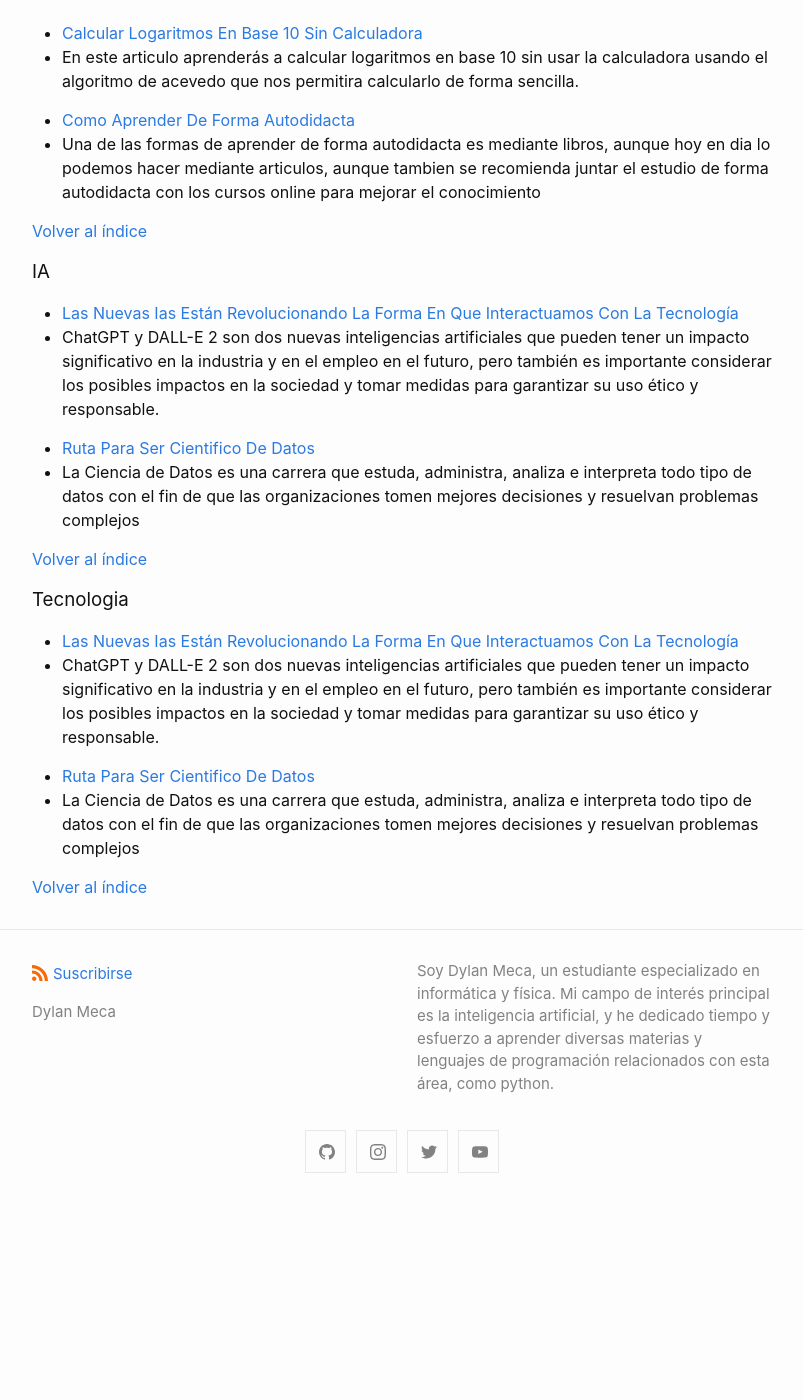
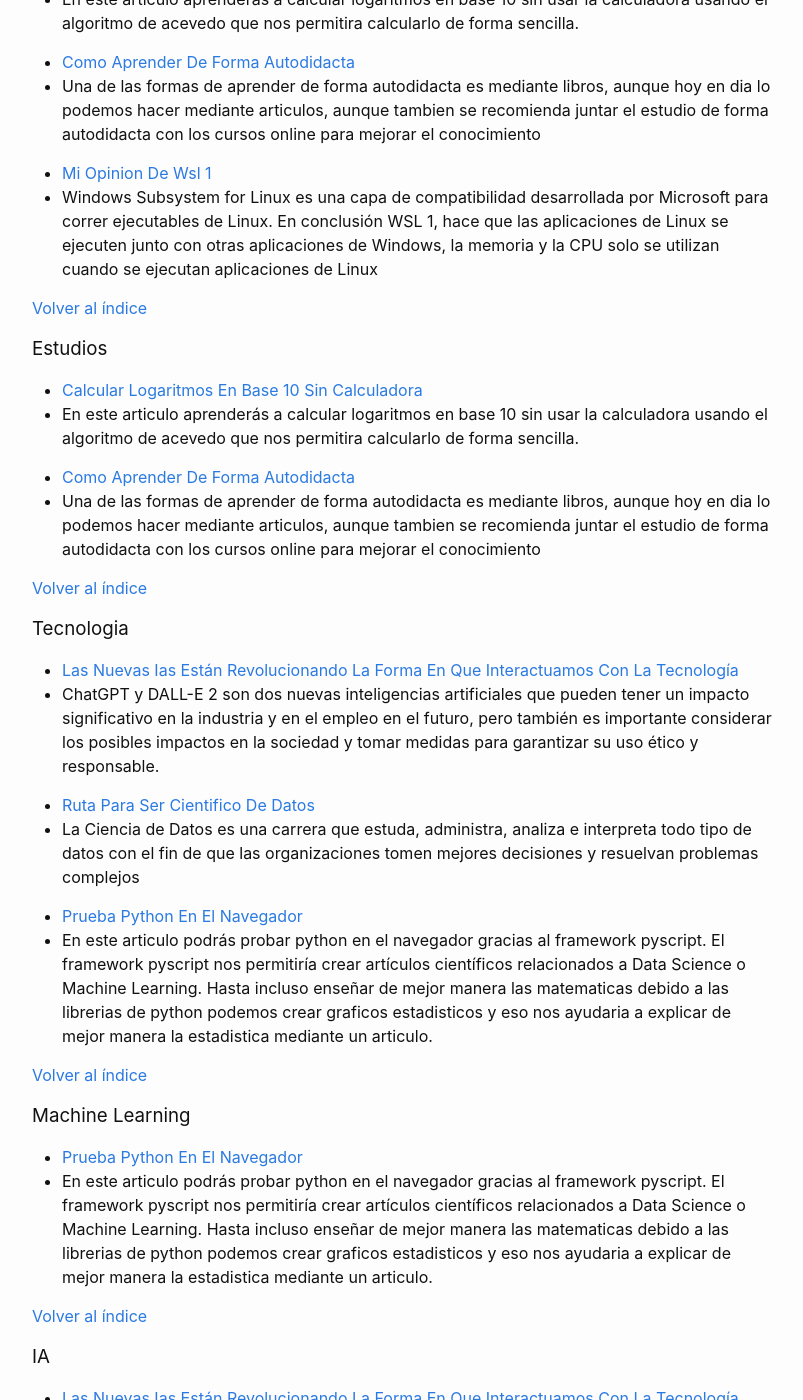
Before and after one commit to dylanmeca/dylanmeca.github.io, a Jekyll site: the page built from categories.html, in a window 1280 px wide and 1400 px high, scrolled down 13322 px. Shown: the whole window, without its empty margins (238-1041 px from the left). Built offline with Jekyll 4.4.1, drawn with Linux system fonts in a browser that asks for light colours; before the commit the page ends 14530 px from its top, so only the background shows below that; some of the changed text lies outside the part shown.

Commit message:
Update 2022-06-29-Prueba-python-en-el-navegador.html

```diff
--- a/_posts/2022-06-29-Prueba-python-en-el-navegador.html
+++ b/_posts/2022-06-29-Prueba-python-en-el-navegador.html
@@ -2,9 +2,15 @@
 layout: science-post
 permalink: /2022/06/29/Prueba-python-en-el-navegador.html
 description: En este articulo podrás probar python en el navegador gracias al framework pyscript. El framework pyscript nos permitiría crear artículos científicos relacionados a Data Science o Machine Learning. Hasta incluso enseñar de mejor manera las matematicas debido a las librerias de python podemos crear graficos estadisticos y eso nos ayudaria a explicar de mejor manera la estadistica mediante un articulo.
+categories: [Tecnologia, Ciencia, Python, Machine Learning]
 author:
      - Dylan Meca
 keywords:
+     - Python
+     - Pruebas
+     - Navegador
+     - Ejecución
+     - Online
 ---
 
 <p>En este articulo podrás probar python en el navegador gracias a <a href="https://pyscript.net/"><b>pyscript</b></a>.
```
